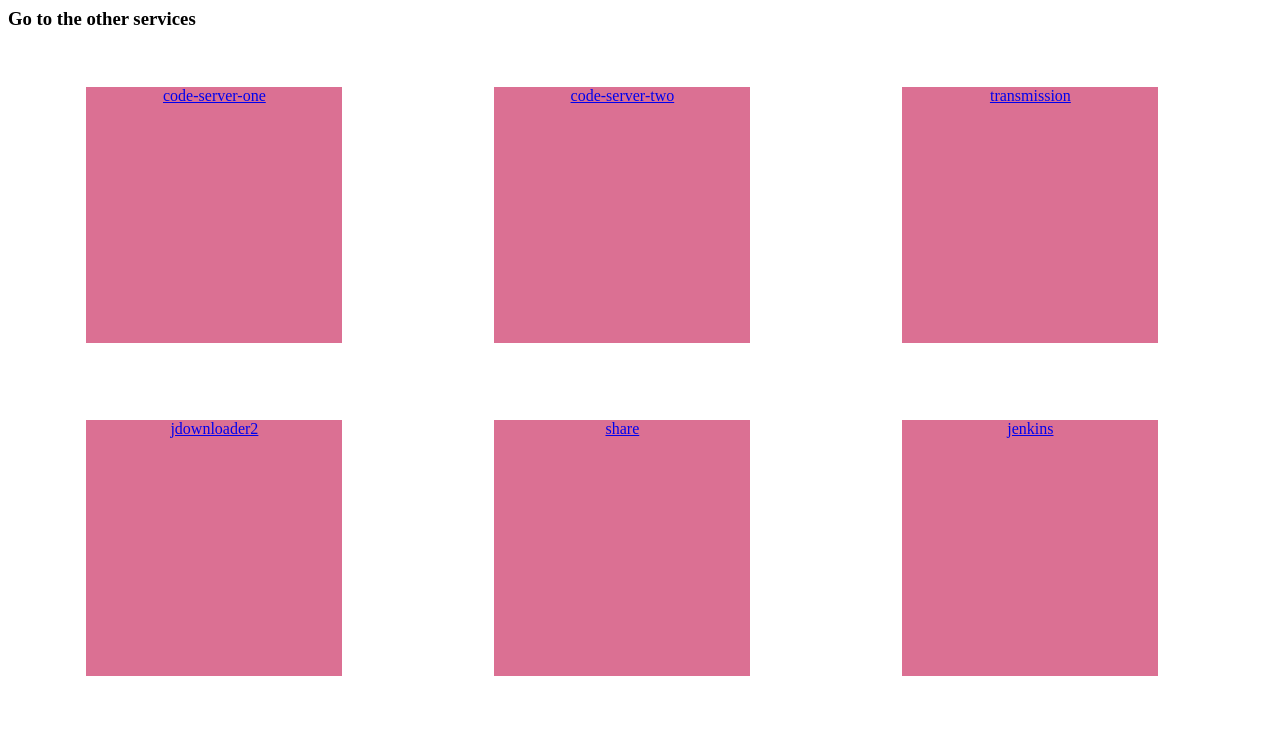
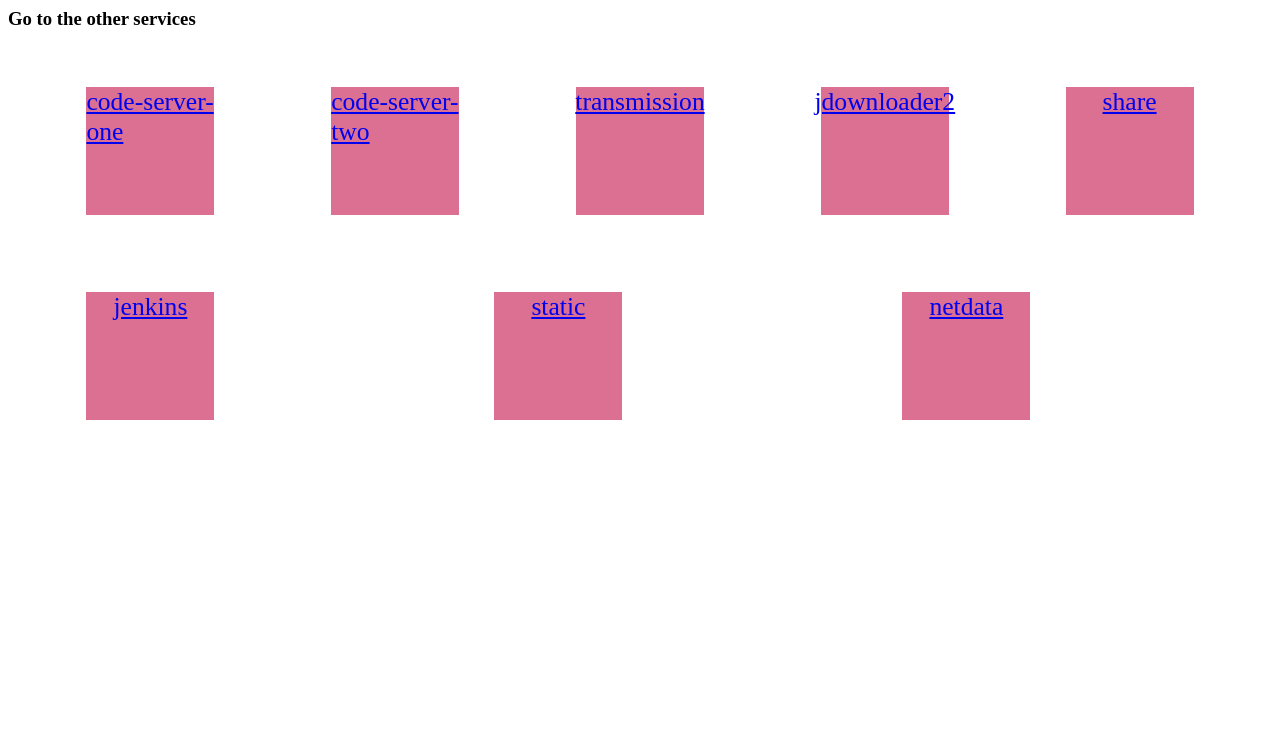
Before and after one commit to silversaber/Docker-Compose--Redis, a plain HTML site: page index.html in a window 1280 px wide. Shown: the top 750 px of the page. Drawn offline with Linux system fonts and the light colour scheme.

Commit message:
오타 수정

```diff
--- a/index.html
+++ b/index.html
@@ -16,8 +16,8 @@
 
             article ul li div {
                 display: flex;
-                width: 20vw;
-                height: 20vw;
+                width: 10vw;
+                height: 10vw;
                 background-color: palevioletred;
             }
 
@@ -26,6 +26,7 @@
                 justify-content: center;
                 width: 100%;
                 height: 100%;
+                font-size:2vw;
             }
 
         </style>
```
Also changed, not shown: 1 other file.
